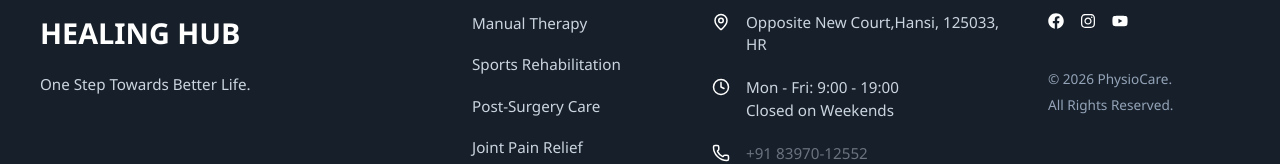
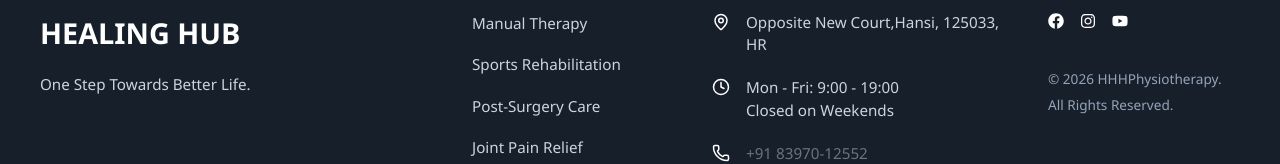
Before and after one commit to Pro00011/clinic-frontend, a React (Vite) app: page / in a window 1280 px wide. Shown: the part 6359-6523 px from the top of the page. Built offline with nearby package versions, Linux system fonts and the light colour scheme.

Commit message:
Update footer copyright and distribution information

```diff
--- a/src/components/Footer.jsx
+++ b/src/components/Footer.jsx
@@ -100,10 +100,10 @@ export default function Footer() {
             </a>
           </div>
           <div className="copyright">
-            <p>© 2026 PhysioCare.</p>
+            <p>© 2026 HHHPhysiotherapy.</p>
             <p>All Rights Reserved.</p>
             {/* <p>
-              Distributed by <span className="teal-text">Rahul</span>.
+              Distributed by <span className="teal-text">Rahul&GouravBeniwal</span>.
             </p> */}
           </div>
         </div>
```
